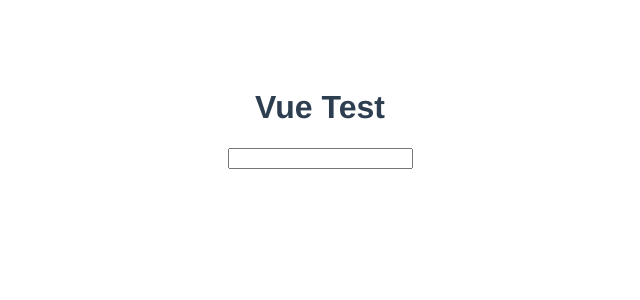
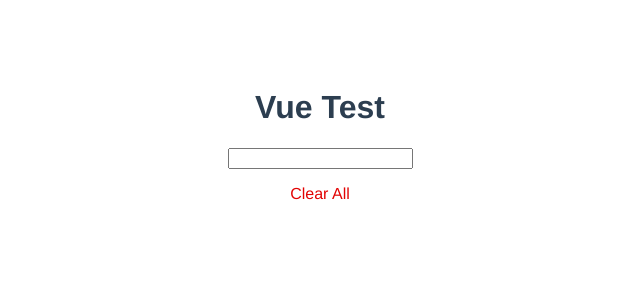
Before and after one commit to gus4214/my-vue, a Vue app: page / in a window 1280 px wide. Shown: the top 300 px of the page, without its empty margins (320-960 px from the left). Built offline with nearby package versions, Linux system fonts and the light colour scheme.

Commit message:
design: footer 추가

```diff
--- a/src/App.vue
+++ b/src/App.vue
@@ -2,18 +2,21 @@
 	<div id="app">
 		<ToDoTitle />
 		<ToDoInput />
+		<ToDoFooter />
 	</div>
 </template>
 
 <script>
 import ToDoTitle from "../src/components/ToDoTitle";
 import ToDoInput from "./components/ToDoInput.vue";
+import ToDoFooter from "./components/ToDoFooter.vue";
 
 export default {
 	name: "App",
 	components: {
 		ToDoTitle,
 		ToDoInput,
+		ToDoFooter,
 	},
 };
 </script>
--- /dev/null
+++ b/src/components/ToDoFooter.vue
@@ -0,0 +1,34 @@
+<template>
+	<div class="clearAllContainer">
+		<span class="clearAllBtn" v-on:click="clearTodo">Clear All</span>
+	</div>
+</template>
+
+<script>
+import { mapMutations } from "vuex";
+
+export default {
+	methods: {
+		...mapMutations({
+			clearTodo: "clearAllItems",
+		}),
+	},
+};
+</script>
+
+<style scoped>
+.clearAllContainer {
+	width: 8.5rem;
+	height: 50px;
+	line-height: 50px;
+	background-color: #ffffff;
+	border-radius: 5px;
+	margin: 0 auto;
+	cursor: pointer;
+}
+.clearAllBtn {
+	color: #e20303;
+	display: block;
+}
+</style>
+>
```
